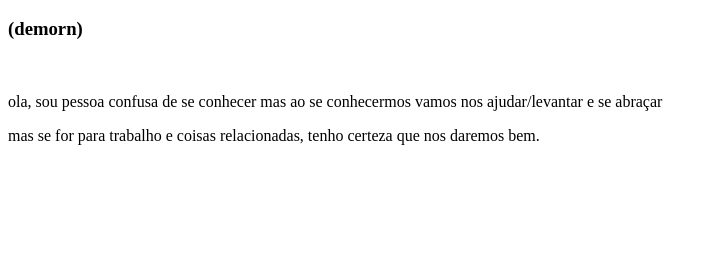
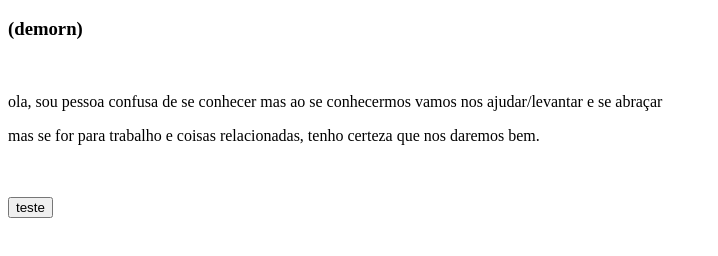
Before and after one commit to Kritofer/website, a plain HTML site: page Main.html in a window 1280 px wide. Shown: the part 48-304 px from the top of the page, without its empty margins (0-718 px from the left). Drawn offline with Linux system fonts and the light colour scheme.

Commit message:
Update Main.html

```diff
--- a/Main.html
+++ b/Main.html
@@ -12,6 +12,8 @@
 
     <p>ola, sou pessoa confusa de se conhecer mas ao se conhecermos vamos nos ajudar/levantar e se abraçar<br></p>
     <p>mas se for para trabalho e coisas relacionadas, tenho certeza que nos daremos bem.</p>
+    <br><br>
+    <button onclick="message(clickou)"> teste </button>
 </body>
 
 </html>
```
